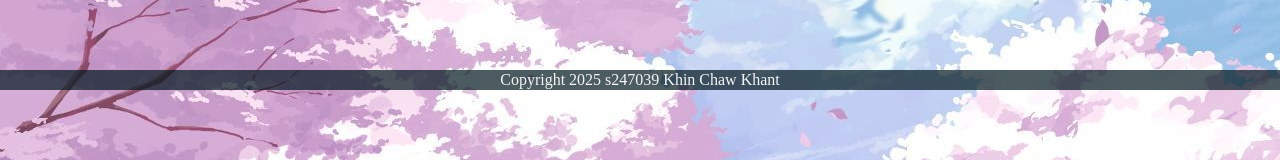
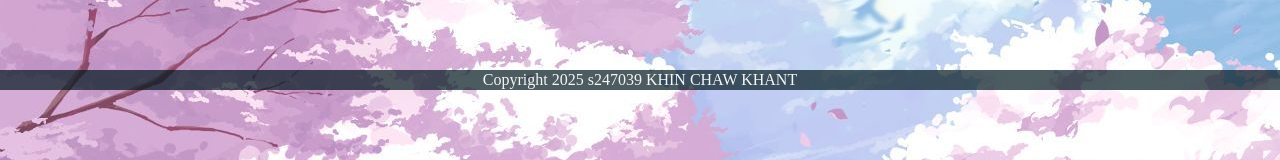
Before and after one commit to kckhxtt/mobileapp, a plain HTML site: page 09_omikuji/omikuji.html in a window 1280 px wide. Shown: the part 705-865 px from the top of the page. Drawn offline with nearby package versions, Linux system fonts and the light colour scheme.

Commit message:
Update omikuji.html

```diff
--- a/09_omikuji/omikuji.html
+++ b/09_omikuji/omikuji.html
@@ -24,7 +24,7 @@
     </div>
 
     <footer>
-        <p>Copyright 2025 s247039 Khin Chaw Khant</p>
+        <p>Copyright 2025 s247039 KHIN CHAW KHANT</p>
     </footer>
     <!-- jQueryライブラリを使用する。 -->
     <script src="https://ajax.googleapis.com/ajax/libs/jquery/1.12.0/jquery.min.js"></script>
@@ -37,4 +37,5 @@
     <script src="js/omikuji.js"></script>
 </body>
 
+
 </html>
```
